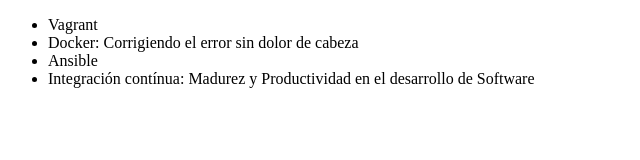
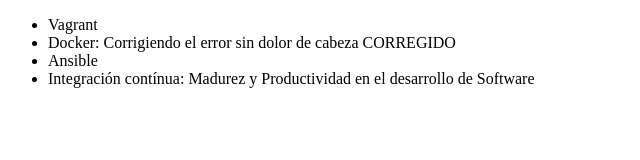
Before and after one commit to SanTros23/alura-one-oracle, a plain HTML site: page index.html in a window 1280 px wide. Shown: the whole page, without its empty margins (0-640 px from the left). Drawn offline with Linux system fonts and the light colour scheme.

Commit message:
2da correccion de elemento en lista Docker

```diff
--- a/index.html
+++ b/index.html
@@ -7,7 +7,7 @@
 <body>
      <ul>
          <li> Vagrant </li>
-         <li> Docker: Corrigiendo el error sin dolor de cabeza </li>
+         <li> Docker: Corrigiendo el error sin dolor de cabeza CORREGIDO </li>
          <li> Ansible </li>
          <li> Integración contínua: Madurez y Productividad en el desarrollo de Software </li>
      </ul>
```
